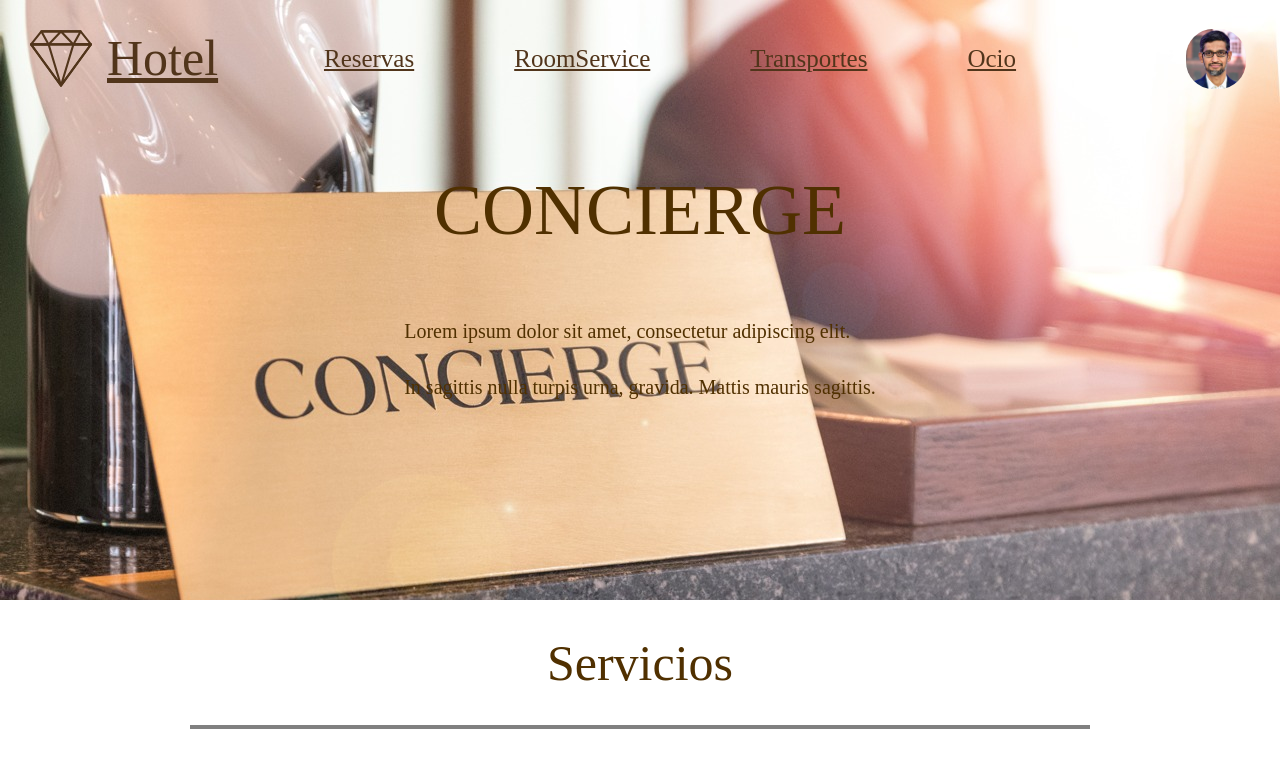
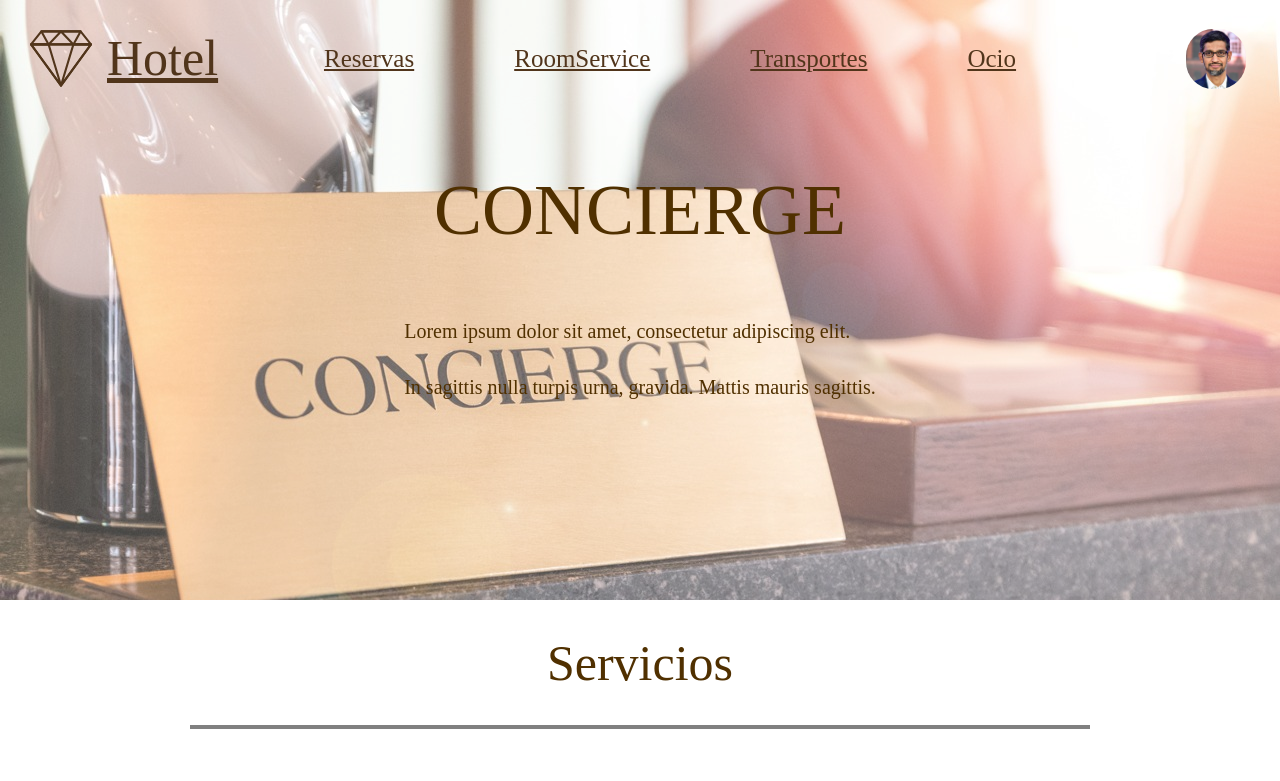
Before and after one commit to javierMorales9/ISST-Grupo02-Conc, a React (Create React App) app: page / in a window 1280 px wide. Shown: the top 781 px of the page. Built offline with nearby package versions, Linux system fonts and the light colour scheme; what google-maps-react would draw is missing.

Commit message:
Added_opacity_InicioImage_

```diff
--- a/src/components/navbarInicio.js
+++ b/src/components/navbarInicio.js
@@ -7,6 +7,7 @@ export default class NavBarInicio extends React.Component {
 	render() {
 	   return(
             <div id='navbar_main'>
+                <div className='no-background'>
                     <div style={{display:'flex', justifyContent: 'center'}}>
                         <div style={{flex:1, display: 'flex', alignItems:'center',padding:'10px 30px'}}>
                             <Diamond color={'#51351B'}/>
@@ -34,6 +35,7 @@ export default class NavBarInicio extends React.Component {
                         </div>
                     </div>
                 </div>
+            </div>
 	   );
 	}
 }
--- a/src/pages/profile.js
+++ b/src/pages/profile.js
@@ -29,8 +29,8 @@ export default class Profile extends React.Component {
 								<span className='datos'>Metodo de pago: Visa  E20...</span>
 								<span className='datos'>Tipo de cliente: Premium</span>
 								<div style={{display: 'flex', marginTop: '15px', flexDirection: 'column', justifyContent: 'flex-start', alignItems: 'flex-start'}}>
-									<button className='profile_actions'><span className='text_button'>Cambiar Contraseña</span></button>
-									<button className='profile_actions'><span className='text_button'>Cambiar Datos</span></button>
+									<button className='profile_actions'>Cambiar Contraseña</button>
+									<button className='profile_actions'>Cambiar Datos</button>
 								</div>
 						</div>
 					</div>
--- a/src/public/navbar.css
+++ b/src/public/navbar.css
@@ -10,13 +10,26 @@
 }
 
 #navbar_main {
-    background-image: url('../media/color.jpeg');
+	position: relative;
+	height:600px;
+    width: 100%;
+}
+
+#navbar_main::before{
+	content:"";
+	position:absolute;
+	background-image: url('../media/color.jpeg');
     background-repeat: no-repeat;
     background-size: cover;
-    height:600px;
-    width: 100%;
     left:0;
     top:0;
+	opacity:0.75;
+	width:100%;
+	height:100%;
+}
+
+.no-background{
+	position:relative;
 }
 
 #navbar li {
--- a/src/public/profile.css
+++ b/src/public/profile.css
@@ -14,9 +14,6 @@
 	margin-top: 12.5px;
 	transition-duration: 0.4s;
 	border: 1px solid black;
-}
-
-.text_button{
 	font-family: Asul;
 	font-style: normal;
 	font-weight: normal;
@@ -27,11 +24,8 @@
 	transition-duration: 0.4s;
 }
 
-.text_button:hover{
+.profile_actions:hover{
 	color: #000000;
-}
-
-.profile_actions:hover{
 	background: #F1D874;
 	box-shadow: black;
 }
```
Lines whose indentation alone changed are shown as unchanged.
